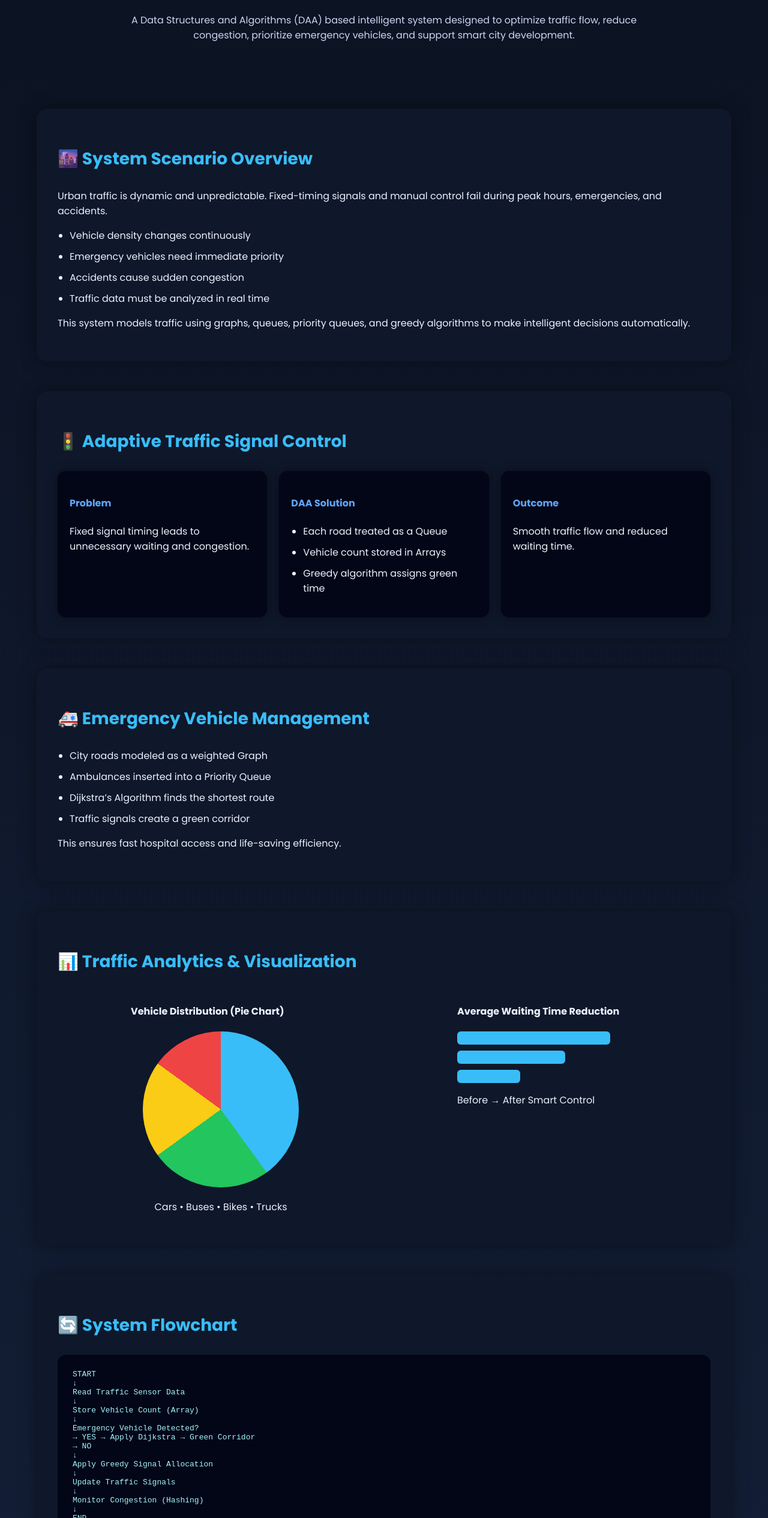
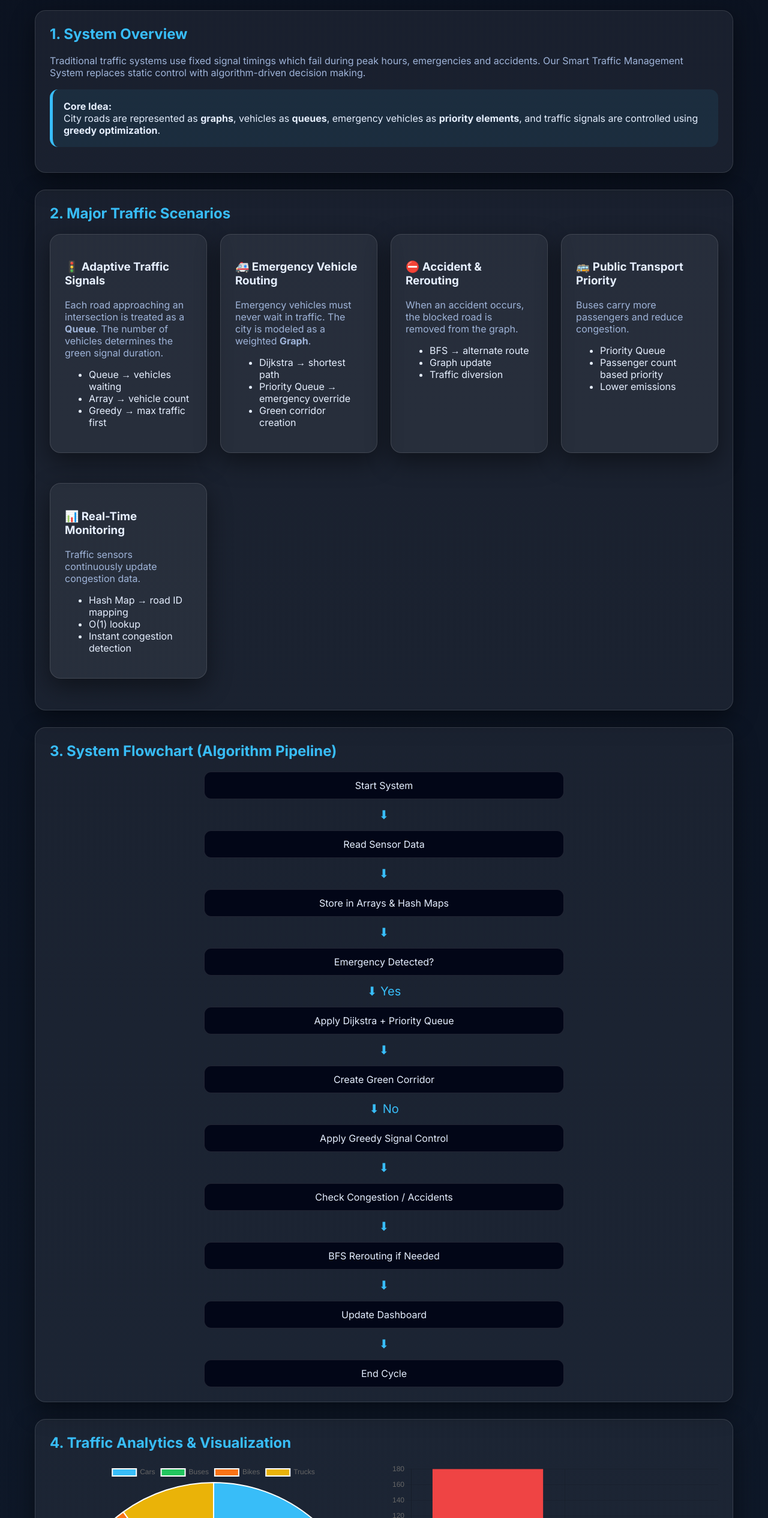
Before and after one commit to rudreshaiholli/DAA-PROJECT, a plain HTML site: page member1.html in a window 1280 px wide. Shown: the part 270-2800 px from the top of the page at 60% size. Drawn offline with nearby package versions, Linux system fonts and the light colour scheme.

Commit message:
Update member1.html

```diff
--- a/member1.html
+++ b/member1.html
@@ -3,329 +3,394 @@
 <head>
 <meta charset="UTF-8">
 <meta name="viewport" content="width=device-width, initial-scale=1.0">
-<title>Smart Traffic Management System</title>
+<title>Smart Traffic Management System | DAA Project</title>
 
-<link href="https://fonts.googleapis.com/css2?family=Poppins:wght@300;400;600;700&display=swap" rel="stylesheet">
+<link href="https://fonts.googleapis.com/css2?family=Inter:wght@400;600;700&display=swap" rel="stylesheet">
+<script src="https://cdn.jsdelivr.net/npm/chart.js"></script>
 
 <style>
+:root{
+  --bg:#0b1220;
+  --panel:rgba(255,255,255,0.06);
+  --border:rgba(255,255,255,0.12);
+  --text:#e6efff;
+  --muted:#9fb4d9;
+  --accent:#38bdf8;
+  --accent2:#60a5fa;
+  --success:#22c55e;
+  --radius:18px;
+}
+*{box-sizing:border-box}
 body{
   margin:0;
-  font-family:'Poppins',sans-serif;
-  background:linear-gradient(180deg,#0b1220,#16233f);
-  color:#eaf2ff;
+  font-family:"Inter",sans-serif;
+  background:linear-gradient(180deg,#0b1220,#0f1a2b);
+  color:var(--text);
+}
+.container{
+  max-width:1200px;
+  margin:auto;
+  padding:30px 18px 80px;
 }
 
-header{
-  background:#0f172a;
-  padding:18px 40px;
+/* NAV */
+nav{
   display:flex;
-  justify-content:space-between;
-  align-items:center;
+  justify-content:center;
+  gap:32px;
+  padding:14px;
+  border-radius:30px;
+  background:rgba(255,255,255,0.03);
+  border:1px solid var(--border);
+  backdrop-filter:blur(10px);
+  margin-bottom:30px;
 }
+nav a{
+  color:var(--text);
+  text-decoration:none;
+  font-weight:600;
+}
+nav a:hover{color:var(--accent);}
 
-header h1{
-  font-size:22px;
-  color:#38bdf8;
-}
-
-nav a{
-  color:#eaf2ff;
-  margin-left:18px;
-  text-decoration:none;
-  font-weight:500;
-}
-
+/* HERO */
 .hero{
   text-align:center;
-  padding:60px 20px;
+  margin-bottom:40px;
 }
-
-.hero h2{
-  font-size:42px;
-  background:linear-gradient(90deg,#38bdf8,#60a5fa);
+.hero h1{
+  font-size:38px;
+  font-weight:800;
+  background:linear-gradient(90deg,var(--accent),var(--accent2));
   -webkit-background-clip:text;
   color:transparent;
 }
-
 .hero p{
-  max-width:850px;
-  margin:auto;
-  color:#cbd5f5;
+  max-width:820px;
+  margin:12px auto;
+  color:var(--muted);
 }
 
-.section{
-  width:85%;
-  margin:50px auto;
-  background:#0f172a;
-  padding:35px;
-  border-radius:18px;
-  box-shadow:0 0 30px rgba(0,0,0,0.4);
+/* CARD */
+.card{
+  background:var(--panel);
+  border-radius:var(--radius);
+  padding:24px;
+  border:1px solid var(--border);
+  box-shadow:0 14px 40px rgba(0,0,0,0.45);
+  margin-bottom:28px;
+}
+.card h2{
+  color:var(--accent);
+  margin-top:0;
+}
+.card p{color:var(--muted);}
+
+/* GRID */
+.grid{
+  display:grid;
+  grid-template-columns:repeat(auto-fit,minmax(260px,1fr));
+  gap:22px;
 }
 
-.section h3{
-  color:#38bdf8;
-  font-size:28px;
+/* SCENARIO BOX */
+.scenario{
+  background:rgba(56,189,248,0.08);
+  border-left:5px solid var(--accent);
+  padding:18px;
+  border-radius:14px;
+  margin:18px 0;
 }
 
-.section ul{
-  padding-left:20px;
+/* FLOWCHART */
+.flowchart{
+  display:grid;
+  gap:14px;
+  max-width:600px;
+  margin:auto;
+}
+.flow{
+  background:#020617;
+  border:1px solid var(--border);
+  padding:12px;
+  border-radius:12px;
+  text-align:center;
+}
+.arrow{
+  text-align:center;
+  font-size:20px;
+  color:var(--accent);
 }
 
-.section li{
-  margin-bottom:10px;
-}
-
-.cards{
-  display:grid;
-  grid-template-columns:repeat(auto-fit,minmax(260px,1fr));
-  gap:20px;
-}
-
-.card{
-  background:#020617;
-  padding:20px;
-  border-radius:14px;
-  box-shadow:0 0 18px rgba(0,0,0,0.4);
-}
-
-.card h4{
-  color:#60a5fa;
-}
-
-.chart-box{
-  display:flex;
-  justify-content:space-around;
-  flex-wrap:wrap;
-}
-
-.chart{
-  width:260px;
-  height:260px;
-  border-radius:50%;
-  background:
-    conic-gradient(
-      #38bdf8 0% 40%,
-      #22c55e 40% 65%,
-      #facc15 65% 85%,
-      #ef4444 85% 100%
-    );
-  margin:20px;
-}
-
-.bar{
-  width:300px;
-}
-
-.bar div{
-  height:22px;
-  background:#38bdf8;
-  margin:10px 0;
-  border-radius:6px;
-}
-
-.flowchart{
-  background:#020617;
-  padding:25px;
-  border-radius:14px;
-  font-family:monospace;
-  color:#a5f3fc;
-  overflow-x:auto;
-}
-
+/* TABLE */
 table{
   width:100%;
   border-collapse:collapse;
+  margin-top:12px;
 }
-
 th,td{
-  border:1px solid #334155;
+  border:1px solid var(--border);
   padding:12px;
   text-align:center;
 }
-
 th{
-  background:#1e293b;
-  color:#7dd3fc;
+  background:rgba(56,189,248,0.12);
+}
+td{
+  background:rgba(255,255,255,0.03);
 }
 
+/* FOOTER */
 footer{
   text-align:center;
-  padding:20px;
-  color:#94a3b8;
+  color:var(--muted);
+  margin-top:40px;
+}
+
+/* RESPONSIVE */
+@media(max-width:768px){
+  .hero h1{font-size:28px;}
 }
 </style>
 </head>
 
 <body>
+<div class="container">
 
-<header>
-  <h1>Smart City – Traffic Module</h1>
+<!-- HERO -->
+<div class="hero">
+  <h1>Smart Traffic Management System</h1>
+  <p>
+    A DAA-based intelligent traffic control system that dynamically manages
+    signals, emergency routing, congestion, and real-time monitoring using
+    graphs, queues, greedy strategies and priority scheduling.
+  </p>
+</div>
+
+<!-- NAV -->
 <nav>
   <a href="#overview">Overview</a>
-    <a href="#signals">Signals</a>
-    <a href="#emergency">Emergency</a>
+  <a href="#scenarios">Scenarios</a>
+  <a href="#flow">Flowchart</a>
   <a href="#charts">Analytics</a>
-    <a href="#flow">Flow</a>
+  <a href="#complexity">DAA Mapping</a>
 </nav>
-</header>
 
-<section class="hero">
-  <h2>Smart Traffic Management System</h2>
+<!-- OVERVIEW -->
+<div class="card" id="overview">
+  <h2>1. System Overview</h2>
   <p>
-    A Data Structures and Algorithms (DAA) based intelligent system designed to
-    optimize traffic flow, reduce congestion, prioritize emergency vehicles,
-    and support smart city development.
+    Traditional traffic systems use fixed signal timings which fail during peak
+    hours, emergencies and accidents. Our Smart Traffic Management System
+    replaces static control with algorithm-driven decision making.
   </p>
-</section>
 
-<section class="section" id="overview">
-  <h3>🌆 System Scenario Overview</h3>
+  <div class="scenario">
+    <b>Core Idea:</b><br>
+    City roads are represented as <b>graphs</b>, vehicles as <b>queues</b>,
+    emergency vehicles as <b>priority elements</b>, and traffic signals are
+    controlled using <b>greedy optimization</b>.
+  </div>
+</div>
+
+<!-- SCENARIOS -->
+<div class="card" id="scenarios">
+<h2>2. Major Traffic Scenarios</h2>
+
+<div class="grid">
+
+<div class="card">
+<h3>🚦 Adaptive Traffic Signals</h3>
 <p>
-    Urban traffic is dynamic and unpredictable. Fixed-timing signals and manual control
-    fail during peak hours, emergencies, and accidents.
+Each road approaching an intersection is treated as a <b>Queue</b>.
+The number of vehicles determines the green signal duration.
 </p>
 <ul>
-    <li>Vehicle density changes continuously</li>
-    <li>Emergency vehicles need immediate priority</li>
-    <li>Accidents cause sudden congestion</li>
-    <li>Traffic data must be analyzed in real time</li>
-  </ul>
-  <p>
-    This system models traffic using graphs, queues, priority queues, and greedy algorithms
-    to make intelligent decisions automatically.
-  </p>
-</section>
-
-<section class="section" id="signals">
-  <h3>🚦 Adaptive Traffic Signal Control</h3>
-  <div class="cards">
-    <div class="card">
-      <h4>Problem</h4>
-      <p>Fixed signal timing leads to unnecessary waiting and congestion.</p>
-    </div>
-    <div class="card">
-      <h4>DAA Solution</h4>
-      <ul>
-        <li>Each road treated as a Queue</li>
-        <li>Vehicle count stored in Arrays</li>
-        <li>Greedy algorithm assigns green time</li>
+<li>Queue → vehicles waiting</li>
+<li>Array → vehicle count</li>
+<li>Greedy → max traffic first</li>
 </ul>
 </div>
+
 <div class="card">
-      <h4>Outcome</h4>
-      <p>Smooth traffic flow and reduced waiting time.</p>
+<h3>🚑 Emergency Vehicle Routing</h3>
+<p>
+Emergency vehicles must never wait in traffic. The city is modeled
+as a weighted <b>Graph</b>.
+</p>
+<ul>
+<li>Dijkstra → shortest path</li>
+<li>Priority Queue → emergency override</li>
+<li>Green corridor creation</li>
+</ul>
+</div>
+
+<div class="card">
+<h3>⛔ Accident & Rerouting</h3>
+<p>
+When an accident occurs, the blocked road is removed from the graph.
+</p>
+<ul>
+<li>BFS → alternate route</li>
+<li>Graph update</li>
+<li>Traffic diversion</li>
+</ul>
+</div>
+
+<div class="card">
+<h3>🚌 Public Transport Priority</h3>
+<p>
+Buses carry more passengers and reduce congestion.
+</p>
+<ul>
+<li>Priority Queue</li>
+<li>Passenger count based priority</li>
+<li>Lower emissions</li>
+</ul>
+</div>
+
+<div class="card">
+<h3>📊 Real-Time Monitoring</h3>
+<p>
+Traffic sensors continuously update congestion data.
+</p>
+<ul>
+<li>Hash Map → road ID mapping</li>
+<li>O(1) lookup</li>
+<li>Instant congestion detection</li>
+</ul>
+</div>
+
 </div>
 </div>
-</section>
 
-<section class="section" id="emergency">
-  <h3>🚑 Emergency Vehicle Management</h3>
-  <ul>
-    <li>City roads modeled as a weighted Graph</li>
-    <li>Ambulances inserted into a Priority Queue</li>
-    <li>Dijkstra’s Algorithm finds the shortest route</li>
-    <li>Traffic signals create a green corridor</li>
-  </ul>
-  <p>
-    This ensures fast hospital access and life-saving efficiency.
-  </p>
-</section>
+<!-- FLOWCHART -->
+<div class="card" id="flow">
+<h2>3. System Flowchart (Algorithm Pipeline)</h2>
 
-<section class="section" id="charts">
-  <h3>📊 Traffic Analytics & Visualization</h3>
-  <div class="chart-box">
-    <div>
-      <h4>Vehicle Distribution (Pie Chart)</h4>
-      <div class="chart"></div>
-      <p style="text-align:center;">Cars • Buses • Bikes • Trucks</p>
+<div class="flowchart">
+<div class="flow">Start System</div>
+<div class="arrow">⬇</div>
+<div class="flow">Read Sensor Data</div>
+<div class="arrow">⬇</div>
+<div class="flow">Store in Arrays & Hash Maps</div>
+<div class="arrow">⬇</div>
+<div class="flow">Emergency Detected?</div>
+<div class="arrow">⬇ Yes</div>
+<div class="flow">Apply Dijkstra + Priority Queue</div>
+<div class="arrow">⬇</div>
+<div class="flow">Create Green Corridor</div>
+<div class="arrow">⬇ No</div>
+<div class="flow">Apply Greedy Signal Control</div>
+<div class="arrow">⬇</div>
+<div class="flow">Check Congestion / Accidents</div>
+<div class="arrow">⬇</div>
+<div class="flow">BFS Rerouting if Needed</div>
+<div class="arrow">⬇</div>
+<div class="flow">Update Dashboard</div>
+<div class="arrow">⬇</div>
+<div class="flow">End Cycle</div>
+</div>
 </div>
 
-    <div class="bar">
-      <h4>Average Waiting Time Reduction</h4>
-      <div style="width:85%"></div>
-      <div style="width:60%"></div>
-      <div style="width:35%"></div>
-      <p>Before → After Smart Control</p>
+<!-- CHARTS -->
+<div class="card" id="charts">
+<h2>4. Traffic Analytics & Visualization</h2>
+
+<div class="grid">
+<div>
+<canvas id="pieChart"></canvas>
+</div>
+<div>
+<canvas id="barChart"></canvas>
 </div>
 </div>
-</section>
+</div>
 
-<section class="section" id="flow">
-  <h3>🔄 System Flowchart</h3>
-  <div class="flowchart">
-START<br>
- ↓<br>
-Read Traffic Sensor Data<br>
- ↓<br>
-Store Vehicle Count (Array)<br>
- ↓<br>
-Emergency Vehicle Detected?<br>
- → YES → Apply Dijkstra → Green Corridor<br>
- → NO<br>
- ↓<br>
-Apply Greedy Signal Allocation<br>
- ↓<br>
-Update Traffic Signals<br>
- ↓<br>
-Monitor Congestion (Hashing)<br>
- ↓<br>
-END
-  </div>
-</section>
+<!-- COMPLEXITY -->
+<div class="card" id="complexity">
+<h2>5. DAA Mapping & Complexity Analysis</h2>
 
-<section class="section">
-  <h3>🌟 Project Highlights</h3>
-  <ul>
-    <li><b>Strong DAA Mapping:</b> Each traffic problem is directly mapped to appropriate data structures and algorithms.</li>
-    <li><b>Clean Scenario Explanation:</b> Real-world traffic situations are broken into clear, logical steps.</li>
-    <li><b>Visual Charts & Flowchart:</b> Graphs and flow diagrams help understand system performance.</li>
-    <li><b>Premium UI Design:</b> Modern layout, colors, cards, and typography give a professional appearance.</li>
-  </ul>
-</section>
-
-<section class="section">
-  <h3>📌 Complexity Analysis</h3>
 <table>
 <tr>
-      <th>Scenario</th>
-      <th>Algorithm Used</th>
-      <th>Time Complexity</th>
+<th>Component</th>
+<th>Data Structure / Algorithm</th>
+<th>Purpose</th>
+<th>Complexity</th>
 </tr>
 <tr>
-      <td>Signal Control</td>
-      <td>Greedy + Queue</td>
+<td>Traffic Signals</td>
+<td>Queue + Greedy</td>
+<td>Dynamic green timing</td>
 <td>O(n)</td>
 </tr>
 <tr>
 <td>Emergency Routing</td>
-      <td>Dijkstra</td>
+<td>Dijkstra + PQ</td>
+<td>Shortest path</td>
 <td>O(E log V)</td>
 </tr>
 <tr>
-      <td>Rerouting</td>
+<td>Accident Handling</td>
 <td>BFS</td>
-      <td>O(V + E)</td>
+<td>Alternate routes</td>
+<td>O(V+E)</td>
 </tr>
 <tr>
 <td>Monitoring</td>
-      <td>Hashing</td>
+<td>Hash Map</td>
+<td>Fast lookup</td>
 <td>O(1)</td>
 </tr>
 </table>
-</section>
+</div>
 
-<section class="section">
-  <h3>✅ Conclusion</h3>
+<!-- CONCLUSION -->
+<div class="card">
+<h2>6. Conclusion</h2>
 <p>
-    This Smart Traffic Management System proves how Data Structures and Algorithms
-    can be effectively applied to real-world urban challenges. It enhances traffic flow,
-    improves emergency response, reduces congestion, and contributes to smarter cities.
+This Smart Traffic Management System demonstrates how real-world city traffic
+problems can be efficiently solved using Data Structures and Algorithms.
+By combining graphs, queues, greedy strategies, BFS, Dijkstra and hashing,
+the system ensures reduced congestion, faster emergency response and smarter cities.
 </p>
-</section>
+</div>
 
 <footer>
-  © 2025 Smart City Project | Traffic Management System
+© 2025 Smart Traffic Management | DAA Mini Project
 </footer>
+
+</div>
+
+<script>
+// PIE CHART
+new Chart(document.getElementById('pieChart'), {
+type:'pie',
+data:{
+labels:['Cars','Buses','Bikes','Trucks'],
+datasets:[{
+data:[45,20,25,10],
+backgroundColor:['#38bdf8','#22c55e','#f97316','#eab308']
+}]
+}
+});
+
+// BAR CHART
+new Chart(document.getElementById('barChart'), {
+type:'bar',
+data:{
+labels:['Before Smart System','After Smart System'],
+datasets:[{
+label:'Average Waiting Time (sec)',
+data:[180,90],
+backgroundColor:['#ef4444','#22c55e']
+}]
+},
+options:{
+plugins:{legend:{display:false}},
+scales:{y:{beginAtZero:true}}
+}
+});
+</script>
 
 </body>
 </html>
```
Lines whose indentation alone changed are shown as unchanged.
